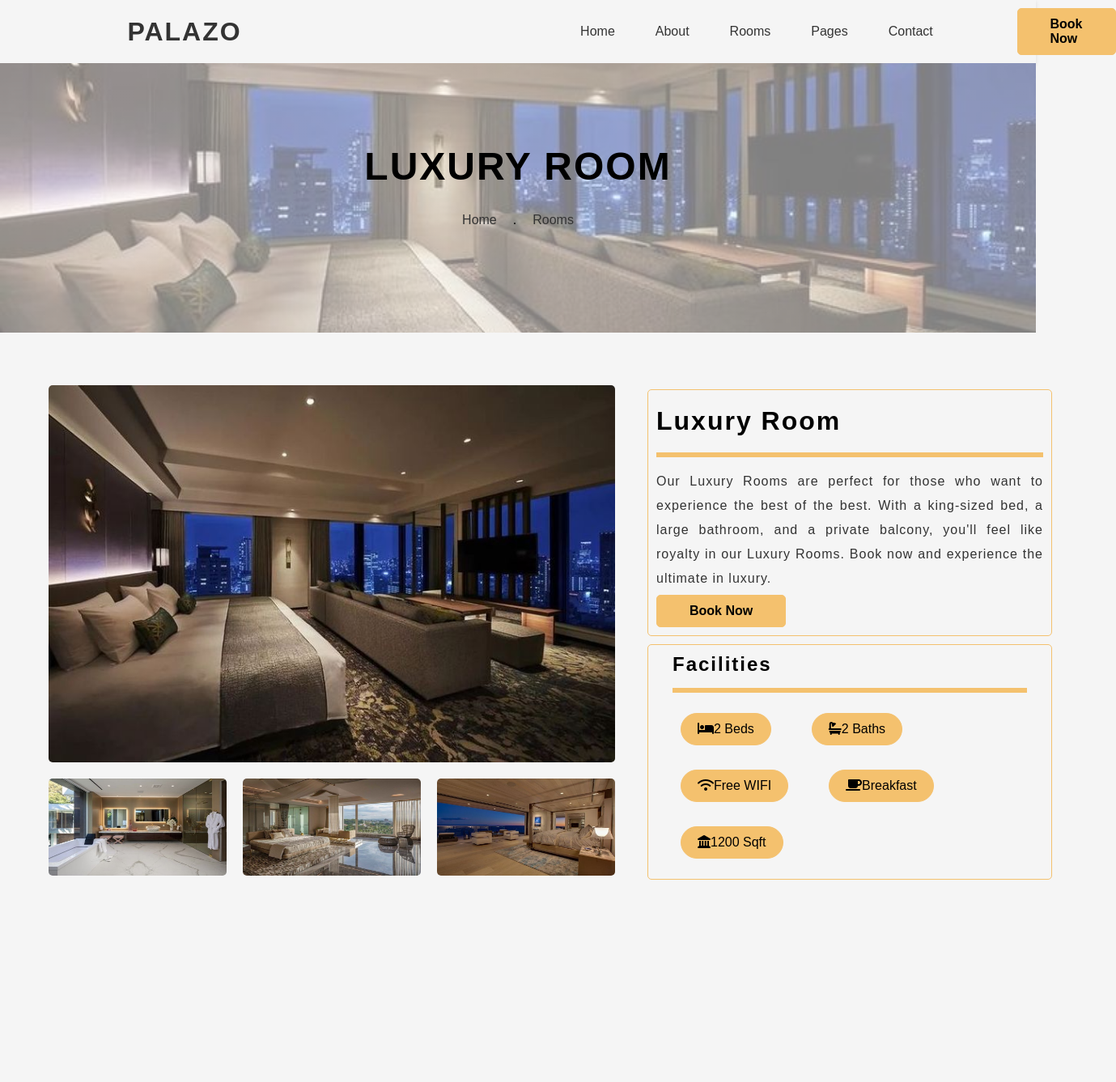
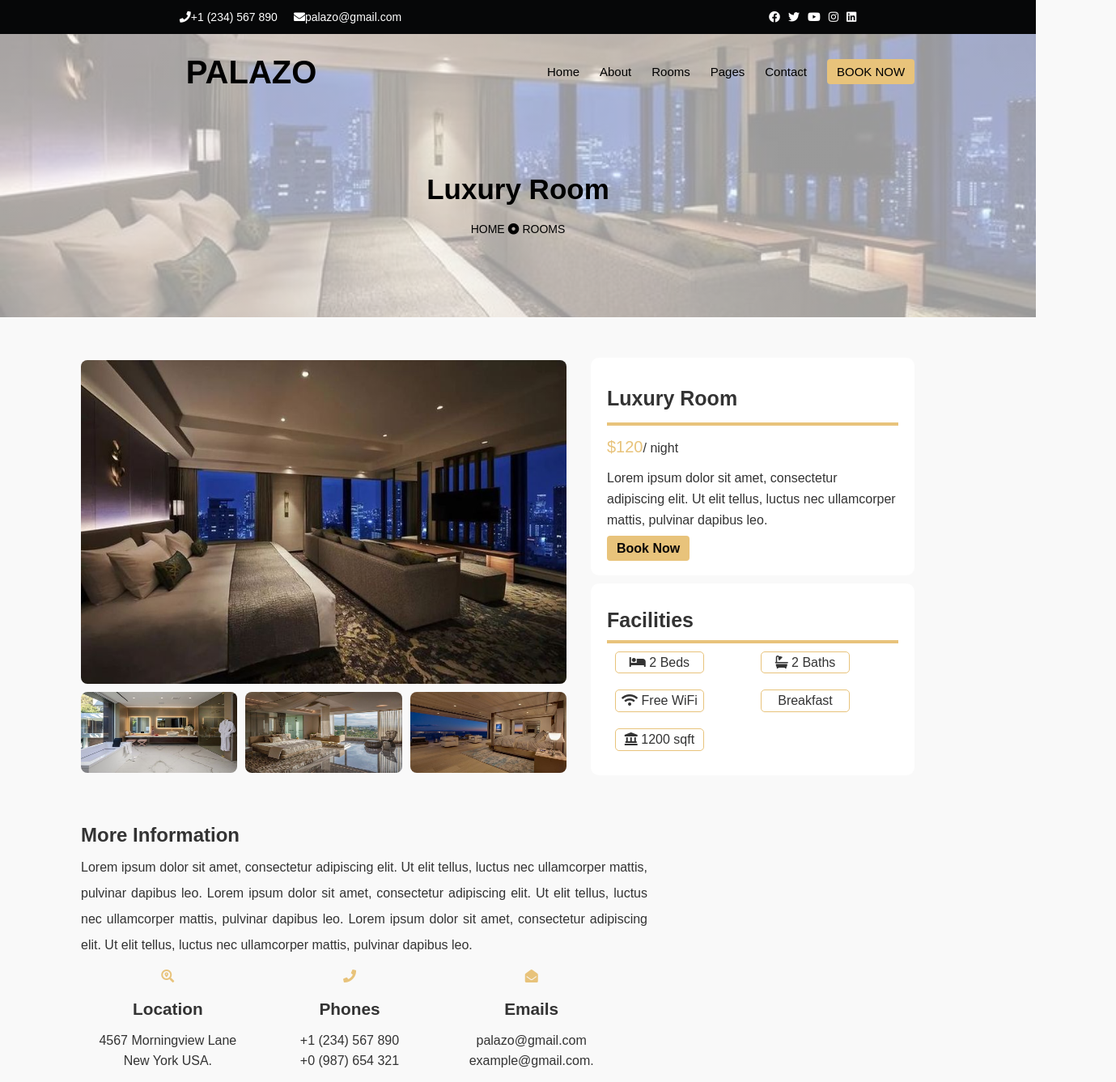
Before and after one commit to Sheff-ma/palazo-luxury, a plain HTML site: page index.html in a window 1280 px wide. Shown: the top 1337 px of the page at 81% size, 1379 px wide, since content can reach past the window. Before the commit the page ends 1197 px from the top, so only its background shows below. Drawn offline with Linux system fonts and the light colour scheme.

Commit message:
Updated index.html and style.css

```diff
--- a/index.html
+++ b/index.html
@@ -4,97 +4,186 @@
     <meta charset="UTF-8">
     <meta name="viewport" content="width=device-width, initial-scale=1.0">
     <link rel="stylesheet" href="style.css">
-    <link rel="stylesheet" href="https://cdnjs.cloudflare.com/ajax/libs/font-awesome/6.5.1/css/all.min.css">
     <link rel="stylesheet" href="https://cdnjs.cloudflare.com/ajax/libs/font-awesome/5.15.3/css/all.min.css">
-    <title>PALAZO | Luxury Rooms</title>
+    <title>Luxury Rooms</title>
 </head>
 <body>
-    <!-- this is the section for the nav-bar -->
-    <section class="nav-bar">
-        <nav>
+    <div class="top-nav">
+        <div class="contact">
+            <span><i class="fa fa-phone"></i>+1 (234) 567 890 </span>
+            <span><i class="fa fa-envelope"></i>palazo@gmail.com</span>
+        </div>
+        <div class="social-icons">
+            <a href=""><i class="fab fa-facebook"></i></a>
+            <a href=""><i class="fab fa-twitter"></i></a>
+            <a href=""><i class="fab fa-youtube"></i></a>
+            <a href=""><i class="fab fa-instagram"></i></a>
+            <a href=""><i class="fab fa-linkedin"></i></a>
+        </div>
+    </div>
+
+    <div class="container">
+        <nav class="main-nav">
             <div class="logo">PALAZO</div>
-            <div class="nav-links" id="navLinks">
-                <!-- <i class="fas fa-times" onclick="hideMenu()"></i> -->
-                <ul>
-                    <li><a href="">Home</a></li>
-                    <li><a href="">About</a></li>
-                    <li><a href="">Rooms</a></li>
-                    <li><a href="">Pages</a></li>
-                    <li><a href="">Contact</a></li>
-                </ul>
-            </div>
-            <a href="" class="btn">Book Now</a>
-            <!-- <i class="fas fa-bars" onclick="showMenu()"></i> -->
+            <ul class="nav-links">
+                <li><a href="#">Home</a></li>
+                <li><a href="#">About</a></li>
+                <li><a href="#">Rooms</a></li>
+                <li><a href="#">Pages</a></li>
+                <li><a href="#">Contact</a></li>
+                <li><a href="" class="book-now">BOOK NOW</a></li>
+            </ul>
         </nav>
-    </section>
-    <section class="section1">
-            <div class="content">
-                <h1>LUXURY ROOM</h1>
-                <div class="links">
-                    <a href="">Home</a>
-                    <p>.</p>
-                    <a href="">Rooms</a>
-                </div>
-            </div>
-    </section>
-    <section class="section2">
-        <div class="images">
-            <div class="img1">
-                <img src="img/bkg.jpeg" alt="">
-            </div>
-            <div class="img2">
-                <img src="img/img1.jpeg" alt="">
-                <img src="img/img2.jpeg" alt="">
-                <img src="img/img3.jpeg" alt="">
+        <div class="section1">
+            <h1>Luxury Room</h1>
+            <div class="section1-txt">
+                <span>HOME</span>
+                <span><i class="fa fa-dot-circle"></i></span>
+                <span>ROOMS</span>
             </div>
         </div>
-        <div class="section2-txt">
-            <div class="txt1">
+    </div>
+
+    <section class="luxury-room">
+        <div class="room-images">
+            <img src="img/bkg.jpeg" alt="Luxury Room View" class="main-img">
+            <img class="sec-img" src="img/img1.jpeg" alt="Luxury Room Interior">
+            <img class="sec-img" src="img/img2.jpeg" alt="Luxury Pool">
+            <img class="sec-img" src="img/img3.jpeg" alt="Luxury Balcony">
+        </div>
+
+
+        <div class="luxury-text">
+            <div class="room-details">
                 <h2>Luxury Room</h2>
                 <hr>
-                <p>
-                    Our Luxury Rooms are perfect for those who
-                    want to experience the best of the best.
-                    With a king-sized bed, a large bathroom,
-                    and a private balcony, you'll feel like
-                    royalty in our Luxury Rooms. Book now and
-                    experience the ultimate in luxury.
+                <p><span>$120</span>/ night</p>
+                <p>Lorem ipsum dolor sit amet, consectetur adipiscing elit. Ut elit tellus, luctus nec ullamcorper mattis, pulvinar dapibus leo.
                 </p>
-                <a href="" class="btn">Book Now</a>
+                <a class="book-now">Book Now</a>
             </div>
-            <div class="txt2">
-                <h2>Facilities</h2>
+            <div class="facilities">
+                <h3>Facilities</h3>
                 <hr>
-                <div class="facilities">
+                <div class="facility-grid">
                     <div class="facility">
-                        <span>
-                            <i class="fa-solid fa-bed"></i>
-                            <p>2 Beds</p>
-                        </span>
-                        <span>
-                            <i class="fa-solid fa-bath"></i>
-                            <P>2 Baths</P>
-                        </span>
+                        <p><i class="fa fa-bed"></i> 2 Beds</p>
                     </div>
                     <div class="facility">
-                        <span>
-                            <i class="fa-solid fa-wifi"></i>
-                            <p>Free WIFI</p>
-                        </span>
-                        <span>
-                            <i class="fa-solid fa-mug-saucer"></i>
-                            <p>Breakfast</p>
-                        </span>
+                        <p><i class="fa fa-bath"></i> 2 Baths</p>
                     </div>
                     <div class="facility">
-                        <span>
-                            <i class="fa-solid fa-landmark"></i>
-                            <p>1200 Sqft</p>
-                        </span>
+                        <p><i class="fa fa-wifi"></i> Free WiFi</p>
+                    </div>
+                    <div class="facility">
+                        <p><i class="fa fa-chef"></i>Breakfast</p>
+                    </div>
+                    <div class="facility">
+                        <p><i class="fa fa-landmark"></i> 1200 sqft</p>
                     </div>
                 </div>
             </div>
         </div>
     </section>
+
+    <div class="section3">
+        <div class="text-one">
+            <h2>More Information</h2>
+            <p>Lorem ipsum dolor sit amet, consectetur adipiscing elit. Ut elit tellus, luctus nec ullamcorper mattis, pulvinar dapibus leo.
+                Lorem ipsum dolor sit amet, consectetur adipiscing elit. Ut elit tellus, luctus nec ullamcorper mattis, pulvinar dapibus leo.
+                Lorem ipsum dolor sit amet, consectetur adipiscing elit. Ut elit tellus, luctus nec ullamcorper mattis, pulvinar dapibus leo.
+            </p>
+        </div>
+        <div class="cards">
+            <div class="card-content">
+                <i class="fa fa-search-location"></i>
+                <h3>Location</h3>
+                <p>4567 Morningview Lane</p>
+                <p>New York USA.</p>
+            </div>
+            <div class="card-content">
+                <i class="fa fa-phone"></i>
+                <h3>Phones</h3>
+                <p>+1 (234) 567 890</p>
+                <p>+0 (987) 654 321</p>
+            </div>
+            <div class="card-content">
+                <i class="fa fa-envelope-open"></i>
+                <h3>Emails</h3>
+                <p>palazo@gmail.com</p>
+                <p>example@gmail.com.</p>
+            </div>
+        </div>
+    </div>
+
+   <div class="section4">
+        <div class="first-half">
+            <img src="img/img1.jpeg" alt="">
+            <div class="overlaytext">
+                <p>Lorem ipsum dolor sit amet consectetur adipisicing elit. Cumque nemo excepturi saepe illo vero quam rem est pariatur nihil ratione distinctio quo voluptatem, quod consectetur, voluptatum, consequuntur officia magni? Maiores!</p>
+            </div>
+        </div>
+        <div class="second-half">
+            <p>Lorem ipsum dolor sit amet consectetur adipisicing elit. Ullam mollitia non, ex quis a totam unde cum quibusdam expedita aspernatur ea nesciunt eveniet at. Quia nesciunt officia voluptatem aliquid architecto.</p>
+        </div>
+   </div>
+
+   <div class="footer">
+        <h2>Subscribe to our newsletter</h2>
+        <div class="search-container">
+            <i class="fa fa-search"></i>
+            <input type="text" placeholder="Your Email">
+        </div>
+        <h3>www.DownloadNewThemes.com</h3>
+
+        <div class="footer-section">
+            <div class="part-one">
+                <h3>PALAZO</h3>
+                <P>Lorem ipsum dolor sit amet consectetur adipisicing elit. Minima corrupti eos debitis impedit at llam.</P>
+                <div class="p1-icons">
+                    <a href=""><i class="fab fa-facebook"></i></a>
+                    <a href=""><i class="fab fa-twitter"></i></a>
+                    <a href=""><i class="fab fa-youtube"></i></a>
+                    <a href=""><i class="fab fa-instagram"></i></a>
+                    <a href=""><i class="fab fa-linkedin"></i></a>
+                </div>
+            </div>
+            <div class="part-two">
+                <h3>Contacts</h3>
+                <p>
+                    <i class="fa fa-search-location"></i>
+                    457 morningview Lane, NY
+                </p>
+                <p>
+                    <i class="fa fa-phone"></i>
+                    +1 (234) 567 890
+                </p>
+                <p>
+                    <i class="fa fa-envelope"></i>
+                    palazo@gmail.com
+                </p>
+            </div>
+            <div class="part-three">
+                <h3>Quicklinks</h3>
+                <ul>
+                    <li>Home</li>
+                    <li>About</li>
+                    <li>Rooms</li>
+                    <li>Gallery</li>
+                    <li>Blog</li>
+                </ul>
+            </div>
+            <div class="part-four">
+                <h3>Support</h3>
+                <ul>
+                    <li>Support Desk</li>
+                    <li>Career</li>
+                    <li>FAQs</li>
+                    <li>Contact</li>
+                    <li>Privacy Policy</li>
+                </ul>
+            </div>
+        </div>
+   </div>
 </body>
 </html>
--- a/style.css
+++ b/style.css
@@ -1,227 +1,363 @@
-*{
+* {
     margin: 0;
     padding: 0;
     box-sizing: border-box;
+    font-family: 'Arial', sans-serif;
 }
-body{
-    font-family: 'Poppins', sans-serif;
-    background-color: #f5f5f5;
+body {
+    color: #333;
+    line-height: 1.6;
+    background-color: #f9f9f9;
 }
-.nav-bar{
+a {
+    text-decoration: none;
+    color: inherit;
+}
+ul {
+    list-style: none;
+}
+/* .menu-btn {
+    display: none;
+    font-size: 24px;
+    cursor: pointer;
+} */
+.top-nav{
+    background-color: #060708;
+    color: white;
+    padding: 10px ;
     display: flex;
-    justify-content: space-between;
-    align-items: center;
-    padding: 10px 0;
-    box-shadow: 0 2px 5px rgba(0,0,0,0.1);
+    justify-content: space-around;
 }
-nav{
+.contact, .social-icons {
     display: flex;
-    justify-content: space-between;
     align-items: center;
 }
-.logo{
-    font-size: 2rem;
-    font-weight: 600;
-    color: #333;
-    text-transform: uppercase;
-    letter-spacing: 2px;
-    margin: 0 20%;
-}
-nav{
+.contact span {
+    margin-right: 20px;
+    font-size: 14px;
     display: flex;
-    justify-content: space-between;
     align-items: center;
 }
-.nav-links{
+.social-icons a {
+    margin-left: 10px;
+    color: white;
+    font-size: 14px;
+}
+.main-nav {
     display: flex;
-    justify-content: space-between;
-    align-items: center;
-    margin: 0 10% 0 30%;
+    justify-content: space-around;
+    padding: 15px 20px;
 }
-.nav-links ul{
+.logo {
+    margin-left: 80px;
+    font-size: 2.5rem;
+    font-weight: bold;
+    color: #000;
+}
+.nav-links {
     display: flex;
-    justify-content: space-between;
-    align-items: center;
-    list-style: none;
+     justify-content: center;
+     align-items: center;
 }
-.nav-links ul li{
-    margin: 0 5px;
+
+.nav-links li {
+    margin-left: 25px;
+    font-size: 15px;
 }
-.nav-links a{
-    color: #333;
-    text-decoration: none;
-    padding: 10px 20px;
-    border-radius: 5px;
-    transition: all 0.3s ease;
+
+.nav-links a {
+    color: #000;
+    font-weight: 500;
+    transition: color 0.3s;
 }
-.nav-links a:hover{
-    color: #F4C16E;
+.nav-links a:hover {
+    color: #e8c37b;
 }
-.btn{
-    display: inline-block;
-    padding: 10px 40px;
-    background-color: #F4C16E;
+.book-now{
+    background-color: #e8c37b;
+    color: #090606;
+    padding: 7px 12px;
+    border-radius: 4px;
+    font-weight: bold;
+    transition: background-color 0.3s;
+}
+.book-now:hover {
+    background-color: #f3ecdd;
     color: #000;
-    border: 1px solid #F4C16E;
-    text-decoration: none;
-    border-radius: 5px;
-    cursor: pointer;
-    font-size: 16px;
-    font-weight: 600;
-    transition: all 0.3s ease;
 }
-.btn:hover{
-    border: 1px solid #333;
-    background-color: transparent;
-    color: #333;
+.container{
+    background: linear-gradient(rgba(255, 255, 255, 0.6), rgba(255, 255, 255, 0.6)),
+                                url('img/bkg.jpeg') center/cover;
+    background-size: cover;
+    background-position: center;
+    height: 350px;
 }
 .section1{
-    background: linear-gradient(rgba(255, 255, 255, 0.5), rgba(255, 255, 255, 0.5)),
-                                    url(img/bkg.jpeg) no-repeat center center;
-    background-size: cover;
+    text-align: center;
+    color: black;
+}
+.section1 h1{
+    margin-top: 70px;
+    font-size: 40px;
+    font-size: 35px;
+    margin-bottom: 10px;
+}
+.section1-txt{
+    font-size: 14px;
+}
+.luxury-room {
+    display: grid;
+    grid-template-columns: 1fr 1fr;
+    gap: 20px;
+    align-items: center;
+    padding: 50px 100px;
+}
+
+.room-images {
+    display: grid;
+    grid-template-columns: repeat(3, 1fr);
+    grid-template-rows: auto auto ;
+    gap: 10px;
+}
+
+.main-img{
+    grid-column: span 3;
+    width: 600px;
+    height: 400px;
+    border-radius: 8px;
+}
+.main-img:hover{
+    transform: scale(1.03);
+    transition: all 0.5s ease;
+}
+.sec-img{
+    width: 100%;
+    height: 100px;
+    border-radius: 8px;
+}
+.sec-img:hover{
+    transform: translateY(10px);
+    transition: all 0.5s ease;
+}
+.luxury-text{
+    display: grid;
+    grid-template-columns: 2 1fr;
+}
+.room-details{
+    background: #fff;
+    width: 400px;
+    padding: 20px;
+    border-radius: 10px;
+    margin: 0  0 10px 10px;
+}
+.luxury-room hr{
+    border: 2px solid #e8c37b;
+    color: #e8c37b;
+}
+.room-details h2{
+    font-size: 25px;
+    font-weight: 600;
+    margin: 10px 0;
+}
+.room-details p{
+    font-size: 16px;
+    margin: 10px 0;
+}
+.room-details span{
+    font-size: 20px;
+    font-weight: 500;
+    color: #e8c37b;
+}
+.facilities{
+    background: #fff;
+    border-radius: 10px;
+    display: grid;
+    width: 400px;
+    padding: 20px;
+    margin: 0 10px;
+}
+.facilities h3{
+    font-size: 25px;
+    font-weight: 600;
+    margin: 5px 0;
+}
+.facility-grid{
+    display: grid;
+    grid-template-columns: 1fr 1fr ;
+}
+.facility{
+    border: 1px solid #e8c37b;
+    margin: 10px;
+    width: 110px;
+    text-align: center;
+    border-radius: 5px;
+}
+.section3{
+    display: grid;
+    grid-template-columns: repeat(1fr, 1fr);
+    margin-left: 100px;
+    margin-bottom: 20px;
+    gap: 10px;
+    align-items: center;
+    text-align: center;
+}
+.text-one{
+    grid-column: span 3;
+    width: 700px;
+}
+.text-one h2{
+    text-align: justify;
+    font-size: 24px;
+    padding: 5px 0;
+}
+.text-one p{
+    text-align: justify;
+    line-height: 2;
+}
+.cards{
+    display: grid;
+    grid-template-columns: repeat(3, 1fr);
+    grid-template-rows: auto auto ;
+    gap: 10px;
+}
+.card-content i{
+    margin: 0 auto;
+    color: #e8c37b;
+}
+.section4 {
+    display: grid;
+    grid-template-columns: 1fr 1fr;
+    width: 100%;
+}
+
+.first-half {
+    display: grid;
+    position: relative;
+    grid-template-columns: 1fr;
+    grid-template-rows: 1fr;
+}
+
+.first-half img {
+    width: 100%;
+    height: auto;
+    grid-column: 1 / -1;
+    grid-row: 1 / -1;
+    object-fit: cover;
+}
+
+.overlaytext {
+    grid-column: 1 / -1;
+    grid-row: 1 / -1;
     display: flex;
-    justify-content: space-between;
     align-items: center;
     justify-content: center;
-    padding: 100px 0;
+    color: white;
+    background: rgba(0, 0, 0, 0.5);
+    padding: 20px;
+    text-align: center;
 }
-.section1 h1{
-    text-align: center;
-    font-size: 3rem;
-    font-weight: 600;
-    color: #000;
-    text-transform: uppercase;
-    letter-spacing: 2px;
-}
-.links{
-    display: flex;
-    justify-content: center;
-    align-items: center;
-    margin: 20px;
-}
-.links a{
-    color: #333;
-    text-decoration: none;
-    padding: 10px 20px;
-    border-radius: 5px;
-    transition: all 0.3s ease;
-}
-.links a:hover{
-    color: #fff;
-}
-.section2{
+.second-half{
     display: flex;
     align-items: center;
-    padding: 100px 0;
+    justify-content: center;
+    background: #e8c37b;
+    color: #fff;
+    text-align: center;
+    padding: 20px;
 }
-.images{
+.footer{
     display: flex;
     flex-direction: column;
-    justify-content: left;
-    margin: 0 50px;
+    background-color: #262b31;
+    color: #fff;
+    align-items: center;
+    text-align: center;
+    padding: 20px;
 }
-.img1{
+.search-container{
     display: flex;
+    align-items: center;
     justify-content: center;
-    margin-top: -50px;
+    background: #fff;
+    padding: 8px;
+    border-radius: 5px;
+    margin: 10px 0;
+    width: 400px;
+    position: relative;
 }
-.img1 img{
-    width: 700px;
-    height: auto;
-    border-radius: 5px;
-    margin: 10px;
+.search-container i {
+    position: absolute;
+    right: 10px;
+    color: gray;
 }
-.img2{
-    display: flex;
-    flex-wrap: wrap;
-    justify-content: center;
 
+.search-container input {
+    width: 100%;
+    padding: 8px 10px 8px 8px;
+    border: none;
+    outline: none;
 }
-.img2 img{
-    width: 220px;
-    height: 120px;
-    border-radius: 5px;
-    margin: 10px;
+
+h2{
+    font-size: 3rem;
 }
-.section2-txt{
-    display: flex;
-    flex-direction: column;
-}
-.txt1{
-    justify-content: center;
-    align-items: center;
-    text-align: justify;
-    width: 500px;
-    border: 1px solid #F4C16E;
-    border-radius: 5px;
-    padding: 10px;
-    margin: -30px 10px 10px -20px;
-}
-.txt1 h2{
-    font-size: 2rem;
-    font-weight: 600;
-    color: #000;
-    letter-spacing: 2px;
-    padding: 10px 0;
-}
-.txt1 p{
-    font-size: 1rem;
-    font-weight: 400;
-    color: #333;
-    letter-spacing: 1px;
-    line-height: 30px;
-    padding: 5px 0;
-}
-hr{
-    border: 3px solid #F4C16E;
-    width: 100%;
+h3 {
+    font-size: 1.3rem;
     margin: 10px 0;
 }
-.txt2{
-    justify-content: center;
-    align-items: center;
+.footer-section{
+    display: flex;
+    width: 70%;
+}
+.part-one{
     text-align: justify;
-    width: 500px;
-    border: 1px solid #F4C16E;
-    border-radius: 5px;
-    padding: 5px 30px;
-    margin: 0px 10px 10px -20px;
+    width: 300px;
+    margin: 10px 100px 0 -100px;
 }
-.txt2 h2{
-    font-size: 1.5rem;
-    font-weight: 600;
-    color: #000;
-    letter-spacing: 2px;
-    padding: 5px 0;
+.part-one h3{
+    font-size: 2rem;
+    letter-spacing: 5px;
 }
-.facilities{
-    display: flex;
-    flex-direction: column;
-    justify-content: left;
-    align-items: left;
-    margin: 5px;
+.p1-icons{
+    font-size: 20px;
+    margin: 14px 0;
 }
-.facility{
-    display: flex;
-    justify-content: left;
-    align-items: center;
-    margin: 5px;
+.p1-icons a{
+    color: #e8c37b;
+    padding: 10px;
 }
-span{
-    border: 1px solid #F4C16E;
-    background: #F4C16E;
-    border-radius: 20px;
-    padding: 10px 20px 10px 20px;
-    margin: 10px 50px 10px 0;
-    font-size: 16px;
-    font-weight: 500;
-    display: flex;
+.p1-icons :hover {
+    transform: scale(1.7);
+    transition: transform 0.3s ease-in-out;
 }
-span i{
-    padding: auto;
+.part-two{
+    text-align: justify;
+    margin: 10px 30px;
 }
-span:hover{
-    background: transparent;
-    color: #000;
-    border: 1px solid #F4C16E;
+.part-two i{
+    font-size: 15px;
+    margin: 15px 10px 0 0;
+    color: #e8c37b;
 }
+.part-three{
+    text-align: justify;
+    margin: 10px 30px;
+}
+.part-three ul li{
+    cursor: pointer;
+    padding: 5px;
+}
+.part-three ul li:hover{
+    color: #e8c37b;
+}
+.part-four{
+    text-align: justify;
+    margin: 10px 0px 10px 30px;
+}
+.part-four ul li{
+    cursor: pointer;
+    padding: 5px;
+}
+.part-four ul li:hover{
+    color: #e8c37b;
+}
```
